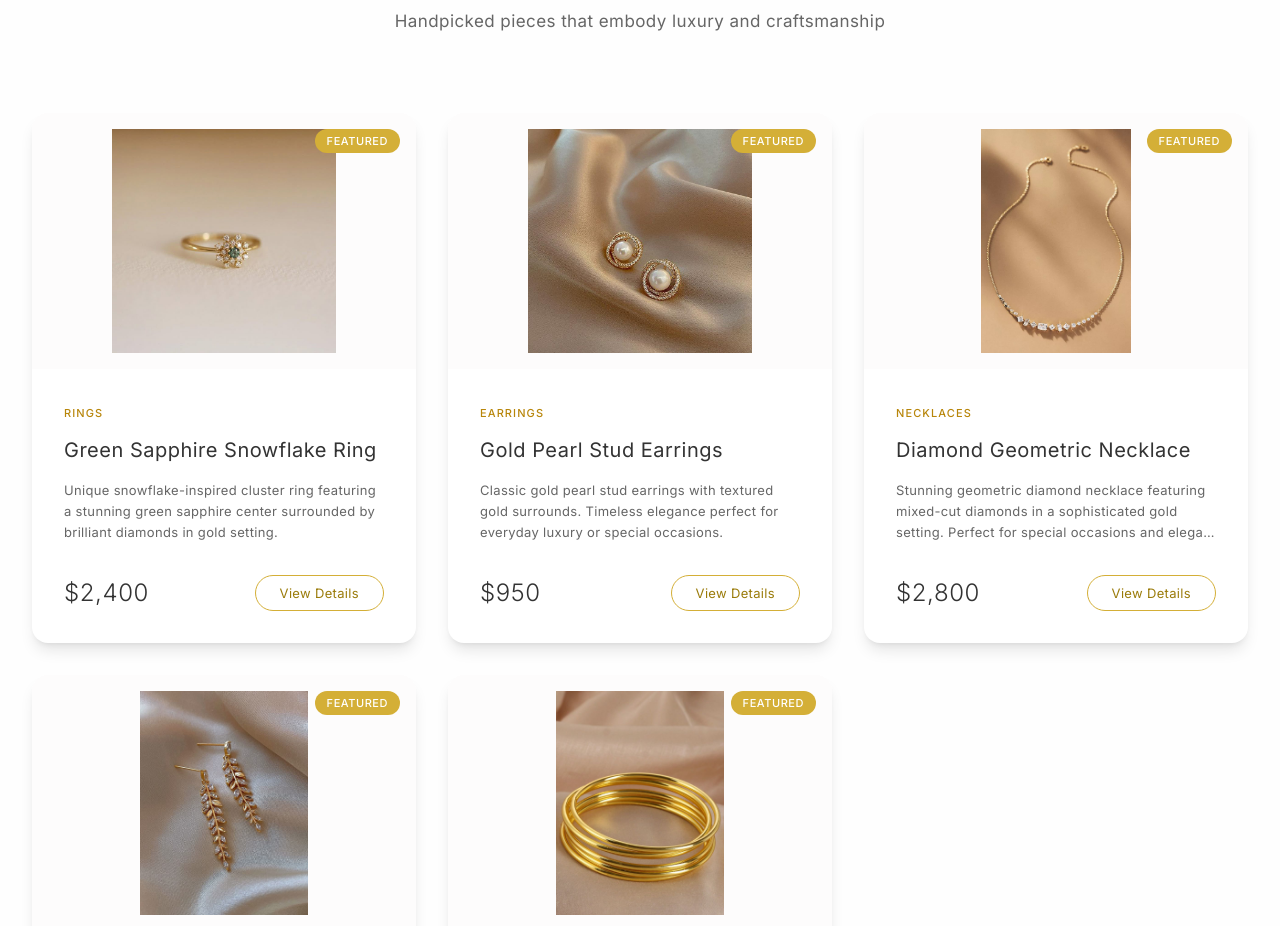
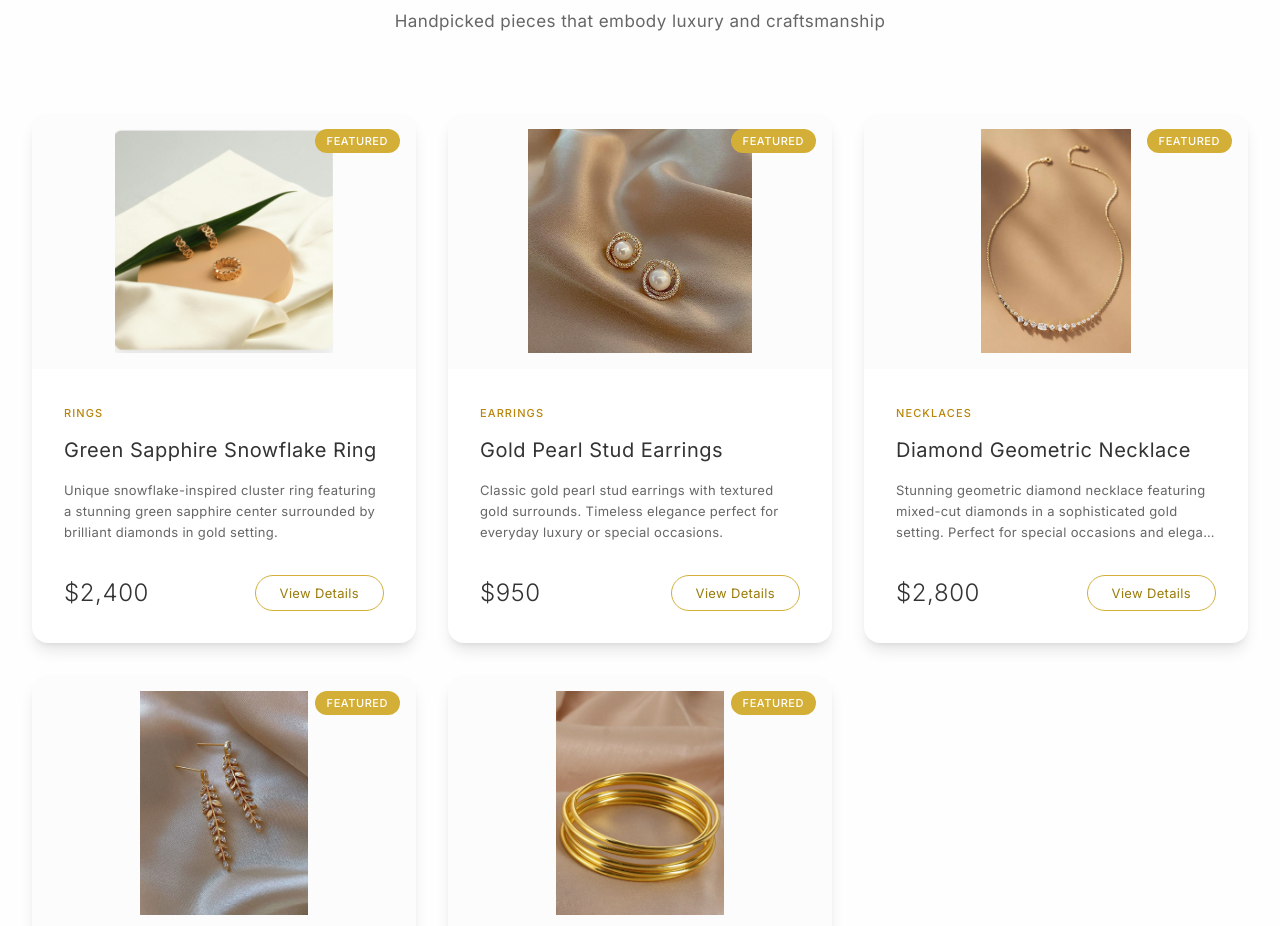
Before and after one commit to Dhanushgop-git-ui/auxillary, a React (Vite) app: page / in a window 1280 px wide. Shown: the part 1000-1926 px from the top of the page. Built offline with nearby package versions, Linux system fonts and the light colour scheme.

Commit message:
Fix Green Sapphire Snowflake Ring image

```diff
--- a/src/components/FeaturedCollection.jsx
+++ b/src/components/FeaturedCollection.jsx
@@ -8,7 +8,7 @@ const FeaturedCollection = () => {
       name: "Green Sapphire Snowflake Ring",
       category: "RINGS",
       price: 2400,
-      image: "/images/Diamond%20Cluster%20Ring%20_%20Green%20Sapphire%20Diamond%20Cluster%20Snowflake%20Ring%20_%20Diamond%20Snowflake%20Ring%20_%20Cluster%20Diamond%20Ring%20With%20Green%20Sapphire%20-%20Etsy.jpg",
+      image: "/image.png",
       description: "Unique snowflake-inspired cluster ring featuring a stunning green sapphire center surrounded by brilliant diamonds in gold setting.",
       featured: true
     },
--- a/src/pages/Collections.jsx
+++ b/src/pages/Collections.jsx
@@ -12,7 +12,7 @@ const Collections = () => {
       name: "Green Sapphire Snowflake Ring",
       category: "RINGS",
       price: 2400,
-      image: "/images/Diamond%20Cluster%20Ring%20_%20Green%20Sapphire%20Diamond%20Cluster%20Snowflake%20Ring%20_%20Diamond%20Snowflake%20Ring%20_%20Cluster%20Diamond%20Ring%20With%20Green%20Sapphire%20-%20Etsy.jpg",
+      image: "/image.png",
       description: "Unique snowflake-inspired cluster ring featuring a stunning green sapphire center surrounded by brilliant diamonds in gold setting.",
       featured: true,
       type: "Rings"
--- a/src/pages/ProductDetail.jsx
+++ b/src/pages/ProductDetail.jsx
@@ -22,7 +22,7 @@ const ProductDetail = () => {
       stylingTips: "Perfect for special occasions or as a statement piece for evening wear. Pairs beautifully with simple gold bands or can be worn alone for maximum impact. The unique design makes it an ideal conversation starter at formal events.",
       careInstructions: "Clean gently with warm soapy water and a soft brush. Avoid harsh chemicals and ultrasonic cleaners. Store separately to prevent scratching. Professional cleaning recommended every 6 months.",
       images: [
-        "/images/Diamond%20Cluster%20Ring%20_%20Green%20Sapphire%20Diamond%20Cluster%20Snowflake%20Ring%20_%20Diamond%20Snowflake%20Ring%20_%20Cluster%20Diamond%20Ring%20With%20Green%20Sapphire%20-%20Etsy.jpg",
+        "/image.png",
         "/images/A_elegant_womans_hand_wearing_a_delicate_gold_rin-1751213105123.png",
         "/images/Diamond%20Cluster%20Ring%20_%20Green%20Sapphire%20Diamond%20Cluster%20Snowflake%20Ring%20_%20Diamond%20Snowflake%20Ring%20_%20Cluster%20Diamond%20Ring%20With%20Green%20Sapphire%20-%20Etsy%20copy.jpg",
         "/images/Diamond%20Cluster%20Ring%20_%20Green%20Sapphire%20Diamond%20Cluster%20Snowflake%20Ring%20_%20Diamond%20Snowflake%20Ring%20_%20Cluster%20Diamond%20Ring%20With%20Green%20Sapphire%20-%20Etsy%20copy%20copy.jpg"
```
